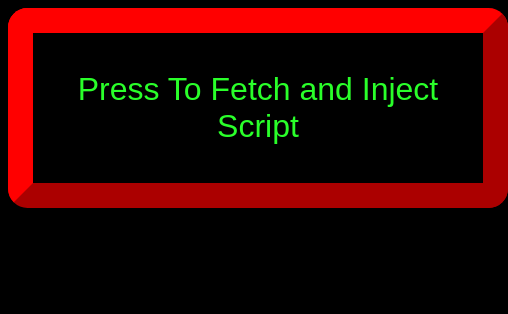
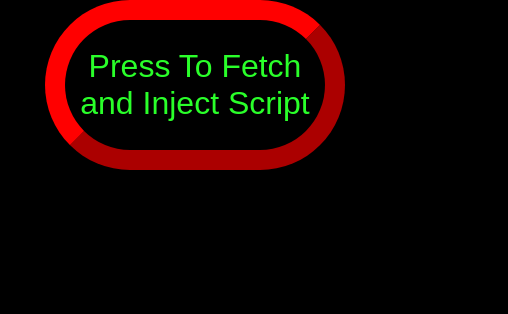
Before and after one commit to AbdulKarim018/Script-Injector, a plain HTML site: page index.html in a window 390 px wide. Shown: the top 314 px of the page, 508 px wide, since content can reach past the window. Drawn offline with Linux system fonts and the light colour scheme.

Commit message:
made responsive.

```diff
--- a/style.css
+++ b/style.css
@@ -1,3 +1,7 @@
+* {
+    margin: 0;
+}
+
 html,
 body {
     height: 100%;
@@ -10,6 +14,8 @@ body {
 }
 
 #btn-container {
+    overflow: hidden;
+    width: auto;
     text-align: center;
 }
 
@@ -23,12 +29,15 @@ body {
     border-color: red;
     color: rgb(42, 255, 42);
     background-color: black;
+    margin-left: auto;
 }
 
 #scriptStatusContainer {
     text-align: center;
     font-size: xx-large;
     padding-top: 150px;
+    overflow: hidden;
+    width: auto;
 }
 
 #scriptStatus {
@@ -38,9 +47,42 @@ body {
 #console-container {
     padding-top: 80px;
     font-size: x-large;
+    width: auto;
 }
 
 #console {
     padding-top: 30px;
     font-size: medium;
+    width: auto;
 }
+
+@media screen and (max-width: 600px) {
+    #btn {
+        width: 300px;
+        height: 170px;
+        border-radius: 30vw;
+        font-size: xx-large;
+        cursor: pointer;
+        border-width: 20px;
+        border-color: red;
+        color: rgb(42, 255, 42);
+        background-color: black;
+    }
+
+    #scriptStatusContainer {
+        text-align: center;
+        font-size: xx-large;
+        padding-top: 150px;
+        overflow: hidden;
+        width: auto;
+    }
+
+    #console-container {
+        padding-top: 80px;
+        font-size: x-large;
+        width: auto;
+
+    }
+
+
+}
```
Also changed, not shown: index.html (+1 -0 lines).
